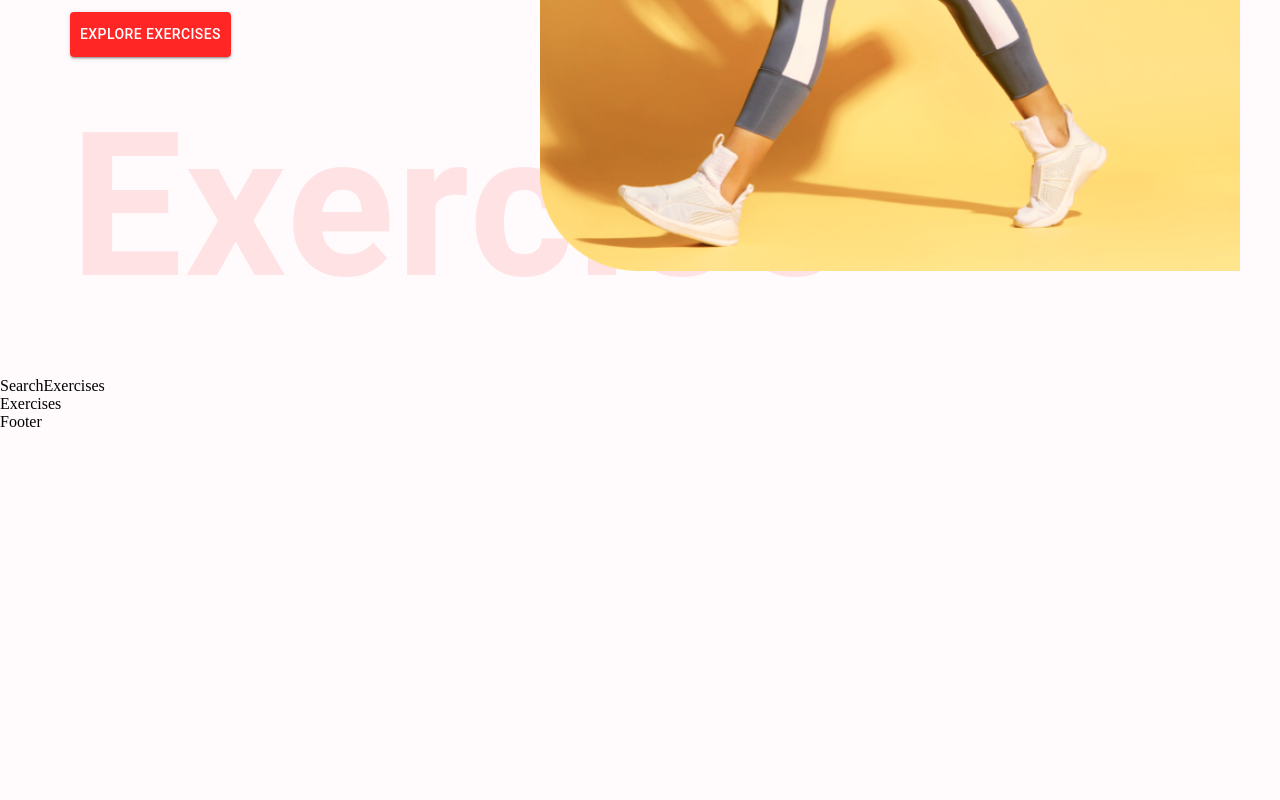
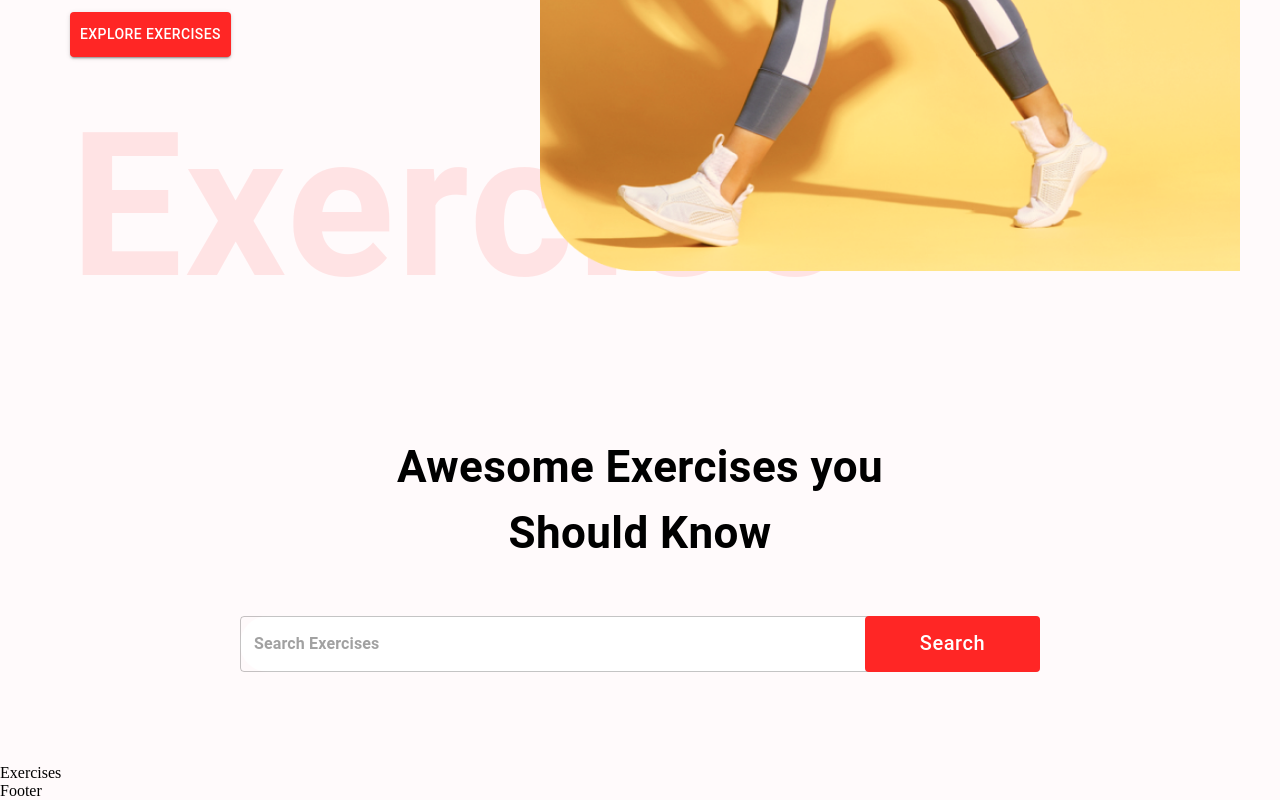
Before and after one commit to janmrakava/FitnessApp, a React (Create React App) app: page / in a window 1280 px wide. Shown: the part 595-1395 px from the top of the page. Before the commit the page ends 1026 px from the top, so only its background shows below. Built offline with nearby package versions, Linux system fonts and the light colour scheme.

Commit message:
Vzhled a rozmístění v komponentě SeachExercises

```diff
--- a/src/components/SearchExercises.js
+++ b/src/components/SearchExercises.js
@@ -1,8 +1,66 @@
-import React from 'react'
+import React, {useEffect, useState} from 'react'
+import {Box, Button, Stack, TextField, Typography} from '@mui/material'
+import { borderRadius } from '@mui/system'
+
+
 
 const SearchExercises = () => {
+  const [search, setsearch] = useState('')
+
+  const handleSearch = async () => {
+    if(search){
+      //const exerciseData = await fetchData()
+    }
+  }
   return (
-    <div>SearchExercises</div>
+    <Stack alignItems={'center'} mt='37px'
+    justifyContent={'center'} p='20px'>
+      <Typography fontWeight={700}
+      sx={{
+        fontSize: {lg: '44px', xs: '30px'}
+      }}
+      mb='50px' textAlign='center'
+      >
+        Awesome Exercises you <br/>
+        Should Know
+      </Typography>
+      <Box position={'relative'} mb='72px'>
+        <TextField
+        sx={{
+          input: {
+            fontWeight: '700',
+            border: 'none',
+            borderRadius: '4px'
+          },
+          width: { lg: '800px', xs: '350px'},
+          backgroundColor: '#FFF',
+          borderRadius: '40px'
+        }}
+        height='76px'
+        value={search}
+        onChange={(e) => setsearch(e.target.value.toLocaleLowerCase())}
+        placeholder='Search Exercises'
+        type={'text'}
+        />
+        <Button className='search-btn'
+        sx={{
+          bgcolor: '#ff2625',
+          color: '#fff',
+          textTransform: 'none',
+          width: { lg: '175px', xs: '82px'},
+          fontSize: { lg: '20px', xs: '14px'},
+          height: '56px',
+          position: 'absolute',
+          right: '0'
+        }}
+        onClick={handleSearch}
+        >
+          Search
+        </Button>
+      </Box>
+
+
+    </Stack>
   )
 }
 
```
Also changed, not shown: src/utils/fetchData.js (added).
